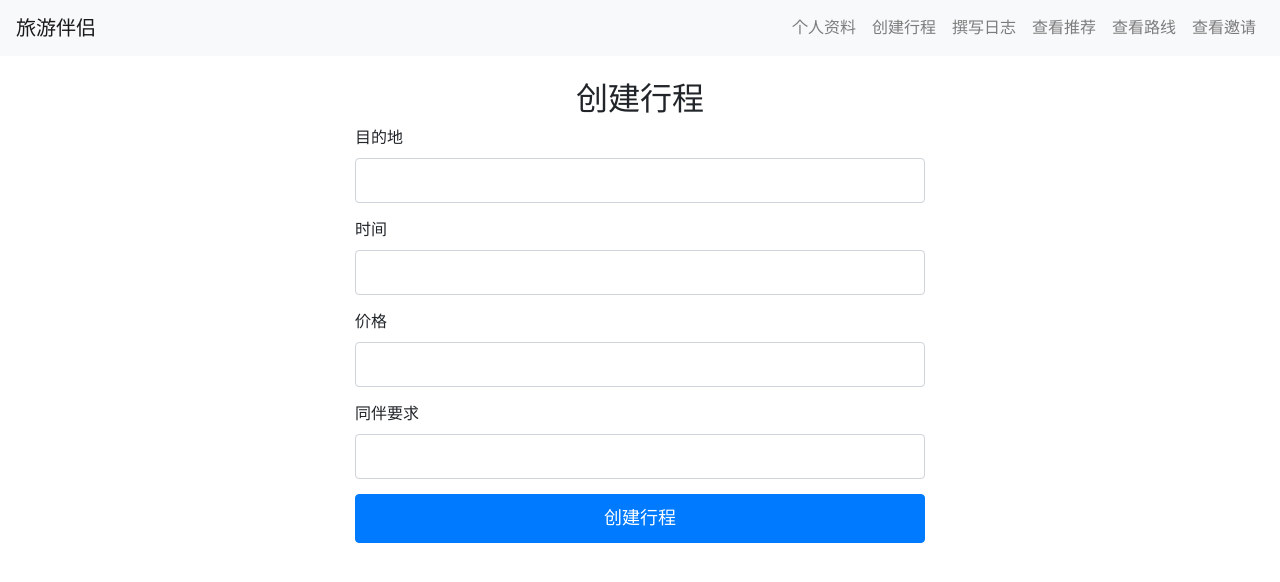
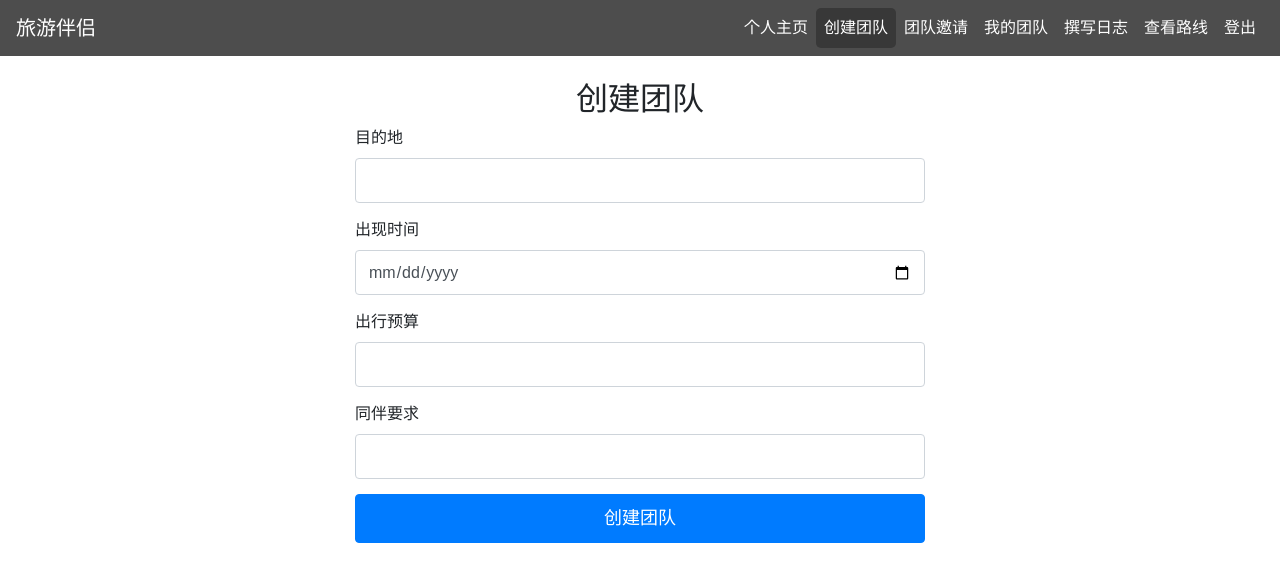
Before and after one commit to qjtingithub/wander-pals, a Flask app: page /create_itinerary in a window 1280 px wide. Shown: the top 582 px of the page. Run offline with Flask 3, Linux system fonts and the light colour scheme; some libraries are stand-ins or nearby versions.

Commit message:
- 更新前端

```diff
--- a/demo/static/css/styles.css
+++ b/demo/static/css/styles.css
@@ -38,3 +38,30 @@ body {
     border: 1px solid #ddd;
     border-radius: 5px;
 }
+
+/* Custom styles for index page buttons */
+.my-2 {
+    margin-top: 0.5rem !important;
+    margin-bottom: 0.5rem !important;
+}
+
+/* Custom styles for navbar */
+.navbar-custom {
+    background-color: #4d4d4d; /* 深色背景 */
+    color: white;
+}
+
+.navbar-custom .navbar-brand,
+.navbar-custom .nav-link {
+    color: white;
+}
+
+.navbar-custom .nav-link:hover {
+    color: #dfdddd; /* 鼠标悬停颜色 */
+}
+
+.navbar-custom .nav-link.active {
+    background-color: #383838; /* 点击后的背景颜色 */
+    color: white; /* 保持文字颜色不变 */
+    border-radius: 5px; /* 圆角边框 */
+}
--- a/demo/templates/base.html
+++ b/demo/templates/base.html
@@ -1,4 +1,3 @@
-<!-- templates/base.html -->
 <!DOCTYPE html>
 <html lang="en">
 <head>
@@ -10,7 +9,7 @@
     <link rel="stylesheet" href="{{ url_for('static', filename='css/styles.css') }}">
 </head>
 <body>
-    <nav class="navbar navbar-expand-lg navbar-light bg-light">
+    <nav class="navbar navbar-expand-lg navbar-custom">
         <a class="navbar-brand" href="/">旅游伴侣</a>
         <button class="navbar-toggler" type="button" data-toggle="collapse" data-target="#navbarNav" aria-controls="navbarNav" aria-expanded="false" aria-label="Toggle navigation">
             <span class="navbar-toggler-icon"></span>
@@ -18,22 +17,28 @@
         <div class="collapse navbar-collapse" id="navbarNav">
             <ul class="navbar-nav ml-auto">
                 <li class="nav-item">
-                    <a class="nav-link" href="/profile">个人资料</a>
+                    <a class="nav-link" href="/profile">个人主页</a>
                 </li>
                 <li class="nav-item">
-                    <a class="nav-link" href="/create_itinerary">创建行程</a>
+                    <a class="nav-link" href="/create_itinerary">创建团队</a>
+                </li>
+                <li class="nav-item">
+                    <a class="nav-link" href="/invitations">团队邀请</a>
+                </li>
+                <li class="nav-item">
+                    <a class="nav-link" href="/my_teams">我的团队</a>
                 </li>
                 <li class="nav-item">
                     <a class="nav-link" href="/log">撰写日志</a>
                 </li>
-                <li class="nav-item">
+                <!-- <li class="nav-item">
                     <a class="nav-link" href="/recommendations">查看推荐</a>
-                </li>
+                </li> -->
                 <li class="nav-item">
                     <a class="nav-link" href="/routes">查看路线</a>
                 </li>
                 <li class="nav-item">
-                    <a class="nav-link" href="/invitations">查看邀请</a>
+                    <a class="nav-link" href="/logout">登出</a>
                 </li>
             </ul>
         </div>
@@ -41,5 +46,17 @@
     <div class="container mt-4">
         {% block content %}{% endblock %}
     </div>
+    <script>
+        document.addEventListener('DOMContentLoaded', function() {
+            var navLinks = document.querySelectorAll('.nav-link');
+            var currentPath = window.location.pathname;
+
+            navLinks.forEach(function(link) {
+                if (link.getAttribute('href') === currentPath) {
+                    link.classList.add('active');
+                }
+            });
+        });
+    </script>
 </body>
 </html>
--- a/demo/templates/create_itinerary.html
+++ b/demo/templates/create_itinerary.html
@@ -2,24 +2,24 @@
 {% extends "base.html" %}
 {% block title %}创建行程{% endblock %}
 {% block content %}
-<h2 class="text-center">创建行程</h2>
+<h2 class="text-center">创建团队</h2>
 <form action="/create_itinerary" method="POST">
     <div class="form-group">
         <label for="destination">目的地</label>
         <input type="text" id="destination" name="destination" class="form-control" required>
     </div>
     <div class="form-group">
-        <label for="time">时间</label>
-        <input type="text" id="time" name="time" class="form-control" required>
+        <label for="time">出现时间</label>
+        <input type="date" id="time" name="time" class="form-control" required>
     </div>
     <div class="form-group">
-        <label for="price">价格</label>
+        <label for="price">出行预算</label>
         <input type="text" id="price" name="price" class="form-control" required>
     </div>
     <div class="form-group">
         <label for="companion_requirements">同伴要求</label>
         <input type="text" id="companion_requirements" name="companion_requirements" class="form-control">
     </div>
-    <button type="submit" class="btn btn-primary">创建行程</button>
+    <button type="submit" class="btn btn-primary">创建团队</button>
 </form>
 {% endblock %}
--- a/demo/templates/index_base.html
+++ b/demo/templates/index_base.html
@@ -9,7 +9,7 @@
     <link rel="stylesheet" href="{{ url_for('static', filename='css/styles.css') }}">
 </head>
 <body>
-    <nav class="navbar navbar-expand-lg navbar-light bg-light">
+    <nav class="navbar navbar-expand-lg navbar-custom">
         <a class="navbar-brand" href="/">旅游伴侣</a>
         <button class="navbar-toggler" type="button" data-toggle="collapse" data-target="#navbarNav" aria-controls="navbarNav" aria-expanded="false" aria-label="Toggle navigation">
             <span class="navbar-toggler-icon"></span>
--- a/demo/templates/login_base.html
+++ b/demo/templates/login_base.html
@@ -10,7 +10,7 @@
     <link rel="stylesheet" href="{{ url_for('static', filename='css/styles.css') }}">
 </head>
 <body>
-    <nav class="navbar navbar-expand-lg navbar-light bg-light">
+    <nav class="navbar navbar-expand-lg navbar-custom">
         <a class="navbar-brand" href="/">旅游伴侣</a>
         <button class="navbar-toggler" type="button" data-toggle="collapse" data-target="#navbarNav" aria-controls="navbarNav" aria-expanded="false" aria-label="Toggle navigation">
             <span class="navbar-toggler-icon"></span>
--- a/demo/templates/profile.html
+++ b/demo/templates/profile.html
@@ -5,15 +5,15 @@
 <h2 class="text-center">用户资料</h2>
 <form action="/profile" method="POST">
     <div class="form-group">
-        <label for="location">位置</label>
+        <label for="location">所在地</label>
         <input type="text" id="location" name="location" class="form-control" value="{{ user.location }}" required>
     </div>
     <div class="form-group">
-        <label for="budget">预算</label>
+        <label for="budget">出行预算</label>
         <input type="text" id="budget" name="budget" class="form-control" value="{{ user.budget }}" required>
     </div>
     <div class="form-group">
-        <label for="interests">兴趣</label>
+        <label for="interests">旅行兴趣</label>
         <input type="text" id="interests" name="interests" class="form-control" value="{{ user.interests }}" required>
     </div>
     <button type="submit" class="btn btn-primary">保存</button>
```
Also changed, not shown: demo/templates/my_teams.html (added, +30 -0 lines).
